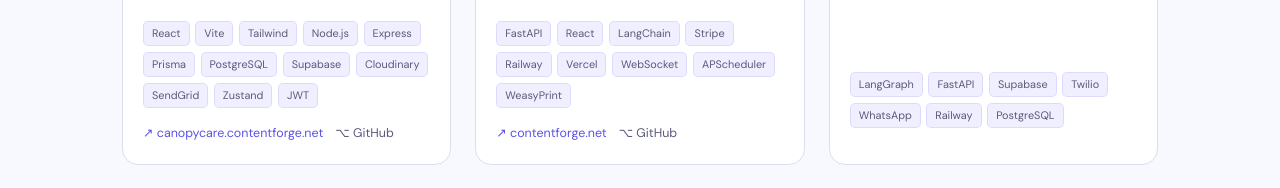
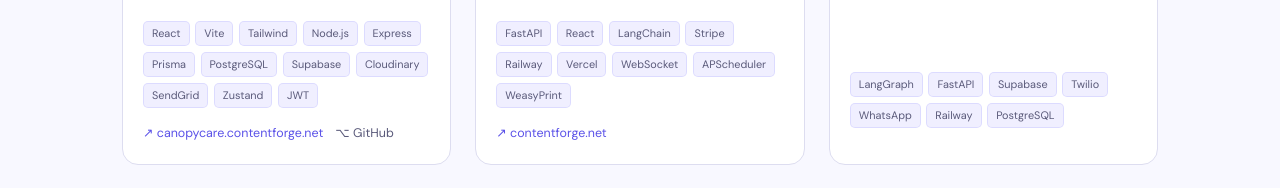
Before and after one commit to mithun2k2/my-portfolio, a Next.js app: page / in a window 1280 px wide. Shown: the part 2500-2688 px from the top of the page. Built offline with nearby package versions, Linux system fonts and the light colour scheme; no server answers.

Commit message:
fix: remove GitHub link from ContentForge AI project card

```diff
--- a/src/data/index.ts
+++ b/src/data/index.ts
@@ -23,7 +23,7 @@
     tags: ["FastAPI", "React", "LangChain", "Stripe", "Railway", "Vercel", "WebSocket", "APScheduler", "WeasyPrint"],
     link: "https://contentforge.net",
     linkLabel: "contentforge.net",
-    github: "https://github.com/mithun2k2/contentforge-ai",
+    github: null,
   },
   {
     id: "bookingforge",
```
